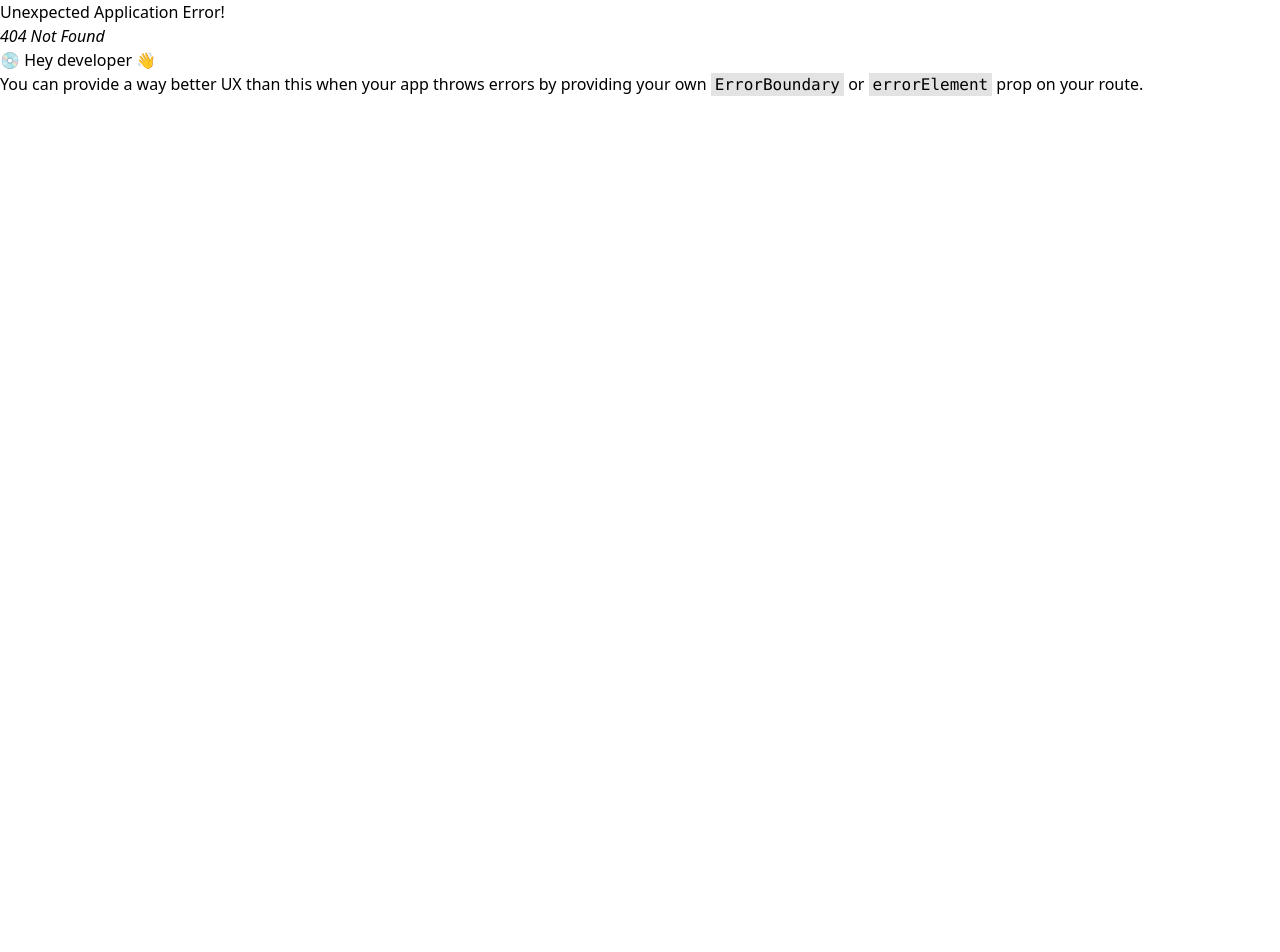
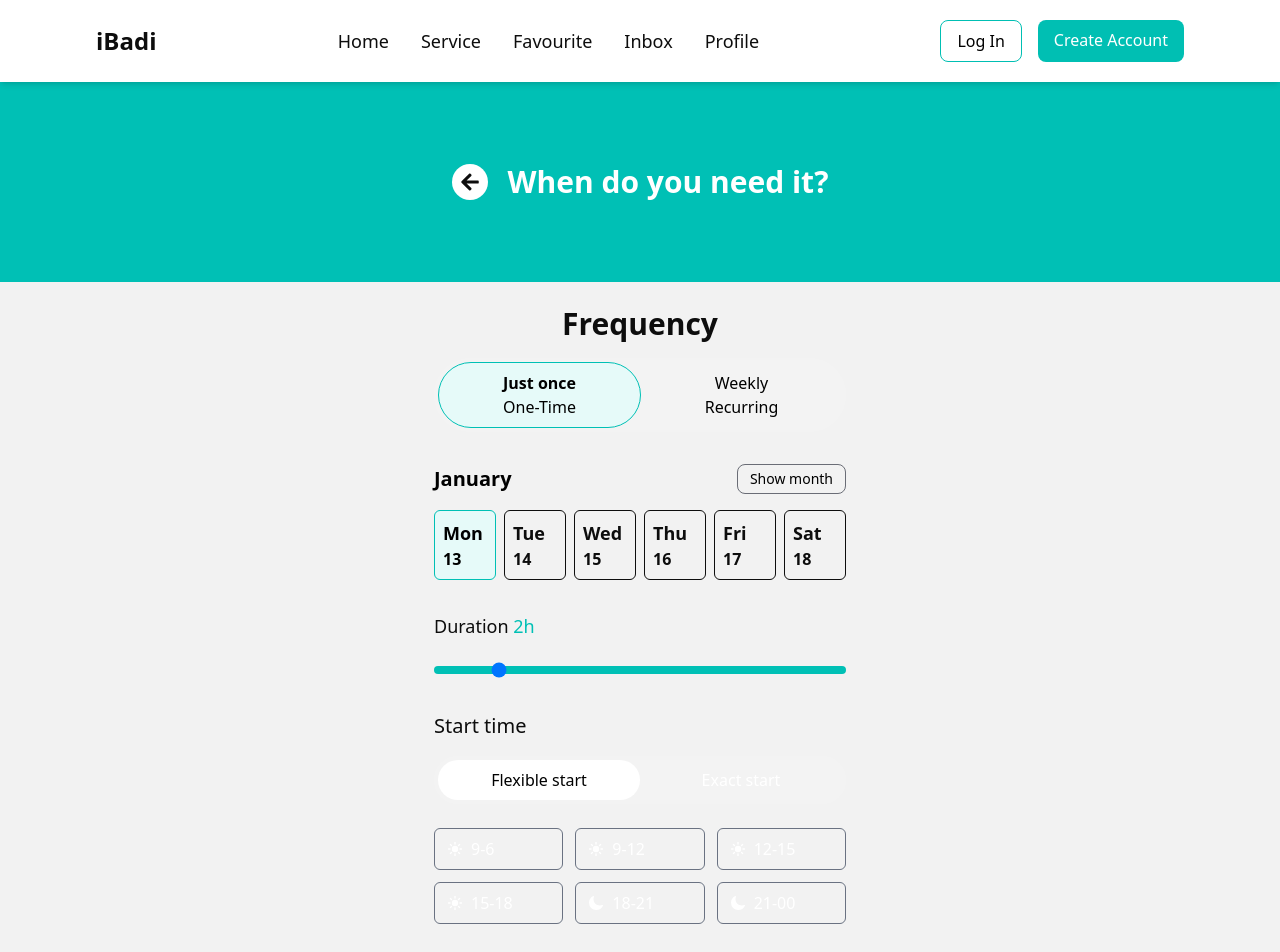
Before and after one commit to bdCalling-Sdt-hub/alex-service-provider-web, a React (Vite) app: page /frequency in a window 1280 px wide. Before the commit this address had no page. Shown: the top 952 px of the page. Before the commit the page ends 800 px from the top, so only its background shows below. Built offline with nearby package versions, Linux system fonts and the light colour scheme.

Commit message:
home frequency

```diff
--- /dev/null
+++ b/src/components/home/Frequency.jsx
@@ -0,0 +1,185 @@
+import { useState } from "react";
+import { IoSunny, IoMoon } from "react-icons/io5";
+import { FaArrowLeft } from "react-icons/fa";
+import CustomComponent from "../../../pages/shared/CustomComponent";
+import { useNavigate } from "react-router-dom";
+
+export default function Frequency() {
+  const [frequency, setFrequency] = useState("once");
+  const [selectedDate, setSelectedDate] = useState("13");
+  const [duration, setDuration] = useState(2);
+  const [startType, setStartType] = useState("flexible");
+  const [timeSlot, setTimeSlot] = useState("");
+  const navigate = useNavigate();
+
+  const days = [
+    { day: "Mon", date: "13" },
+    { day: "Tue", date: "14" },
+    { day: "Wed", date: "15" },
+    { day: "Thu", date: "16" },
+    { day: "Fri", date: "17" },
+    { day: "Sat", date: "18" },
+  ];
+
+  const timeSlots = [
+    { time: "9-6", icon: <IoSunny className="h-4 w-4" /> },
+    { time: "9-12", icon: <IoSunny className="h-4 w-4" /> },
+    { time: "12-15", icon: <IoSunny className="h-4 w-4" /> },
+    { time: "15-18", icon: <IoSunny className="h-4 w-4" /> },
+    { time: "18-21", icon: <IoMoon className="h-4 w-4" /> },
+    { time: "21-00", icon: <IoMoon className="h-4 w-4" /> },
+  ];
+
+  return (
+    <CustomComponent>
+      <div className=" bg-[#F2F2F2]">
+        <div className="bg-[#00C0B5] h-[200px] flex justify-center items-center gap-5 font-bold">
+          <div className="">
+            <button
+              onClick={() => navigate(-1)}
+              className="inset-y-0 flex items-center bg-white p-2 rounded-full "
+            >
+              <FaArrowLeft
+                className="h-5 w-5 text-[#0D0D0D]"
+                width={20}
+                height={20}
+              />
+            </button>
+          </div>
+          <h1 className="text-3xl text-white font-bold">
+            When do you need it?
+          </h1>
+        </div>
+        <div className="text-white p-6 space-y-8 w-[460px] mx-auto">
+          {/* Frequency Selection */}
+          <section>
+            <div className="flex justify-center items-center text-[#0D0D0D] font-bold">
+              <h2 className="text-3xl mb-4">Frequency</h2>
+            </div>
+            <div className="flex bg-white/10 p-1 rounded-full">
+              <button
+                className={`flex-1 rounded-full px-4 py-2 transition ${
+                  frequency === "once"
+                    ? "bg-[#E6FAF9] text-black border border-[#00C0B5]"
+                    : "text-black"
+                }`}
+                onClick={() => setFrequency("once")}
+              >
+                <div className="flex flex-col">
+                  <p className="font-bold"> Just once</p>
+                  <p>One-Time</p>
+                </div>
+              </button>
+              <button
+                className={`flex-1 rounded-full px-4 py-2 transition ${
+                  frequency === "weekly"
+                    ? "bg-[#E6FAF9] text-black border border-[#00C0B5]"
+                    : "text-black"
+                }`}
+                onClick={() => setFrequency("weekly")}
+              >
+                <div className="flex flex-col">
+                  <p> Weekly</p>
+                  <p>Recurring</p>
+                </div>
+              </button>
+            </div>
+          </section>
+
+          {/* Date Selection */}
+          <section>
+            <div className="flex justify-between items-center mb-4">
+              <h2 className="text-xl font-bold text-black">January</h2>
+              <button className="text-sm px-3 py-1 rounded-lg text-black border border-[#6A6D76]">
+                Show month
+              </button>
+            </div>
+            <div className="grid grid-cols-6 gap-2">
+              {days.map(({ day, date }) => (
+                <button
+                  key={date}
+                  className={`flex flex-col p-2 h-auto rounded-md border ${
+                    selectedDate === date
+                      ? "bg-[#E6FAF9] border border-[#00C0B5] text-black"
+                      : "border-[#0D0D0D] text-[#0D0D0D]"
+                  }`}
+                  onClick={() => setSelectedDate(date)}
+                >
+                  <span className="text-lg font-semibold">{day}</span>
+                  <span className="text-base font-semibold">{date}</span>
+                </button>
+              ))}
+            </div>
+          </section>
+
+          {/* Duration Slider (Custom) */}
+          <section>
+            <h2 className="text-lg mb-4 text-[#0D0D0D]">
+              Duration <span className="text-[#00C0B5]">{duration}h</span>
+            </h2>
+            <input
+              type="range"
+              min="1"
+              max="8"
+              value={duration}
+              onChange={(e) => setDuration(Number(e.target.value))}
+              className="w-full appearance-none h-2 rounded-lg bg-[#00C0B5]"
+            />
+          </section>
+
+          {/* Start Time */}
+          <section>
+            <h2 className="text-xl mb-4 text-[#0D0D0D]">Start time</h2>
+            <div className="flex bg-white/10 p-1 rounded-full mb-6">
+              <button
+                className={`flex-1 rounded-full px-4 py-2 transition ${
+                  startType === "flexible"
+                    ? "bg-white text-black"
+                    : "text-white"
+                }`}
+                onClick={() => setStartType("flexible")}
+              >
+                Flexible start
+              </button>
+              <button
+                className={`flex-1 rounded-full px-4 py-2 transition ${
+                  startType === "exact" ? "bg-white text-black" : "text-white"
+                }`}
+                onClick={() => setStartType("exact")}
+              >
+                Exact start
+              </button>
+            </div>
+
+            <div className="grid grid-cols-3 gap-3">
+              {timeSlots.map(({ time, icon }) => (
+                <button
+                  key={time}
+                  className={`flex items-center gap-2 border rounded-md px-3 py-2 ${
+                    timeSlot === time
+                      ? "bg-teal-500 border-teal-500 text-white"
+                      : "border-gray-500"
+                  }`}
+                  onClick={() => setTimeSlot(time)}
+                >
+                  {icon}
+                  <span>{time}</span>
+                </button>
+              ))}
+            </div>
+          </section>
+
+          {/* Bottom Buttons */}
+          <div className="p-4 bg-black/90 flex gap-3">
+            <button className="flex-1 bg-gray-700 px-4 py-2 rounded-md">
+              Skip
+            </button>
+            <button className="flex-1 bg-teal-500 hover:bg-teal-600 px-4 py-2 rounded-md">
+              Search
+            </button>
+          </div>
+        </div>
+      </div>
+    </CustomComponent>
+  );
+}
--- a/src/components/home/Hero.jsx
+++ b/src/components/home/Hero.jsx
@@ -18,12 +18,19 @@ export default function Hero() {
 
         {/* Circular Items */}
         {[
-          { name: "Home", icon: "/icon/house.png", top: "10%", left: "50%" },
+          {
+            name: "Home",
+            icon: "/icon/house.png",
+            top: "10%",
+            left: "50%",
+            url: "/frequency",
+          },
           {
             name: "Cleaning",
             icon: "/icon/spray.png",
             top: "25%",
             left: "85%",
+            url: "/frequency",
           },
           {
             name: "Care",
@@ -37,14 +44,22 @@ export default function Hero() {
             icon: "/icon/toy.png",
             bottom: "-10%",
             left: "50%",
+            url: "/frequency",
           },
           {
             name: "Others",
             icon: "/icon/prize.png",
             bottom: "15%",
             left: "15%",
+            url: "/frequency",
           },
-          { name: "Pets", icon: "/icon/icon.png", top: "25%", left: "20%" },
+          {
+            name: "Pets",
+            icon: "/icon/icon.png",
+            top: "25%",
+            left: "20%",
+            url: "/frequency",
+          },
         ].map((item, index) => (
           <div
             key={index}
--- a/src/routes/Routes.jsx
+++ b/src/routes/Routes.jsx
@@ -6,6 +6,7 @@ import { HomeSlider } from "../components/home/HomeSlider";
 import HomeWithSearch from "../../pages/home/HomeWithSearch";
 import Care from "../components/home/Care";
 import SearchPage from "../components/home/SearchPage";
+import Frequency from "../components/home/Frequency";
 
 const router = createBrowserRouter([
   {
@@ -37,6 +38,10 @@ const router = createBrowserRouter([
         path: "/search",
         element: <SearchPage />,
       },
+      {
+        path: "/frequency",
+        element: <Frequency />,
+      },
     ],
   },
 ]);
```
